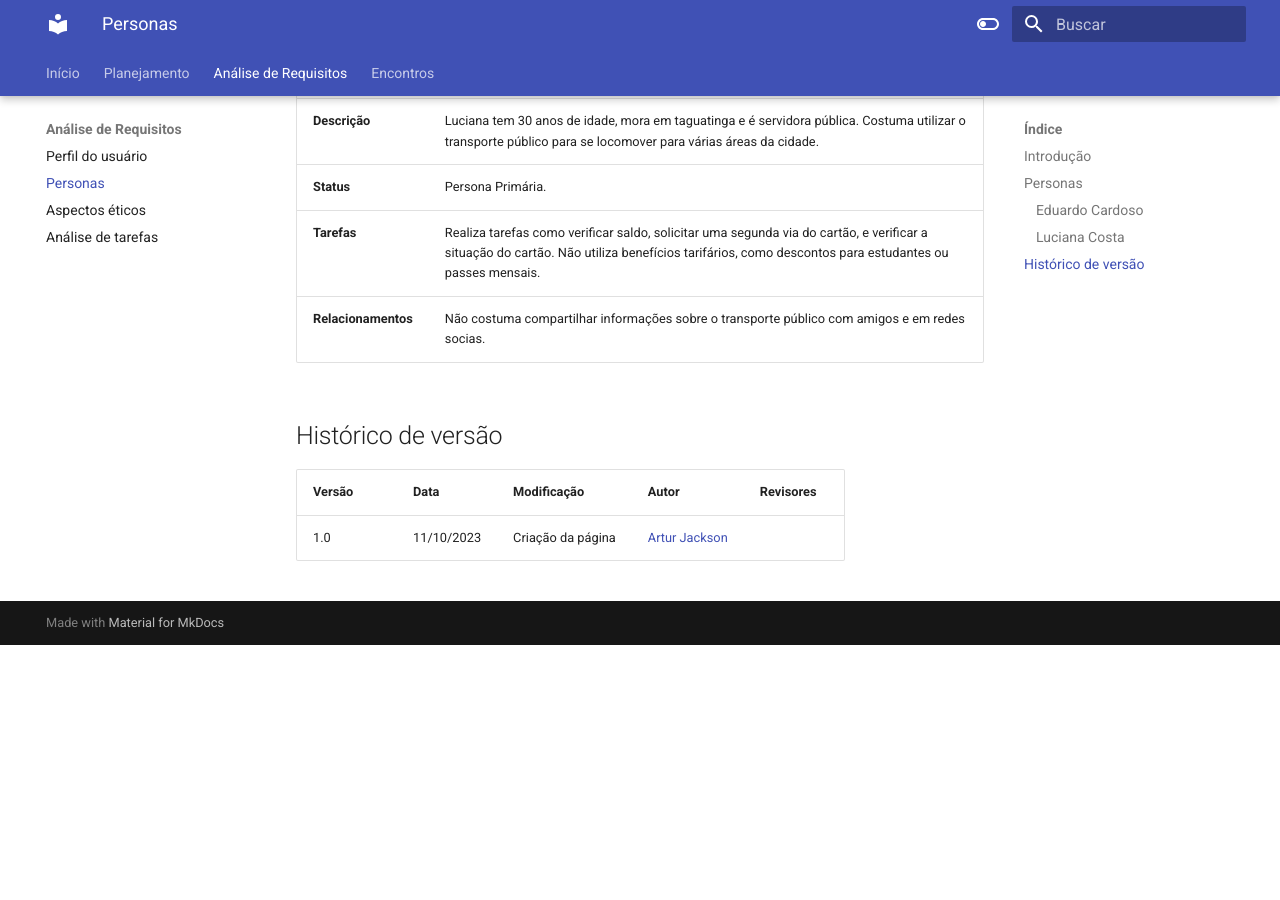
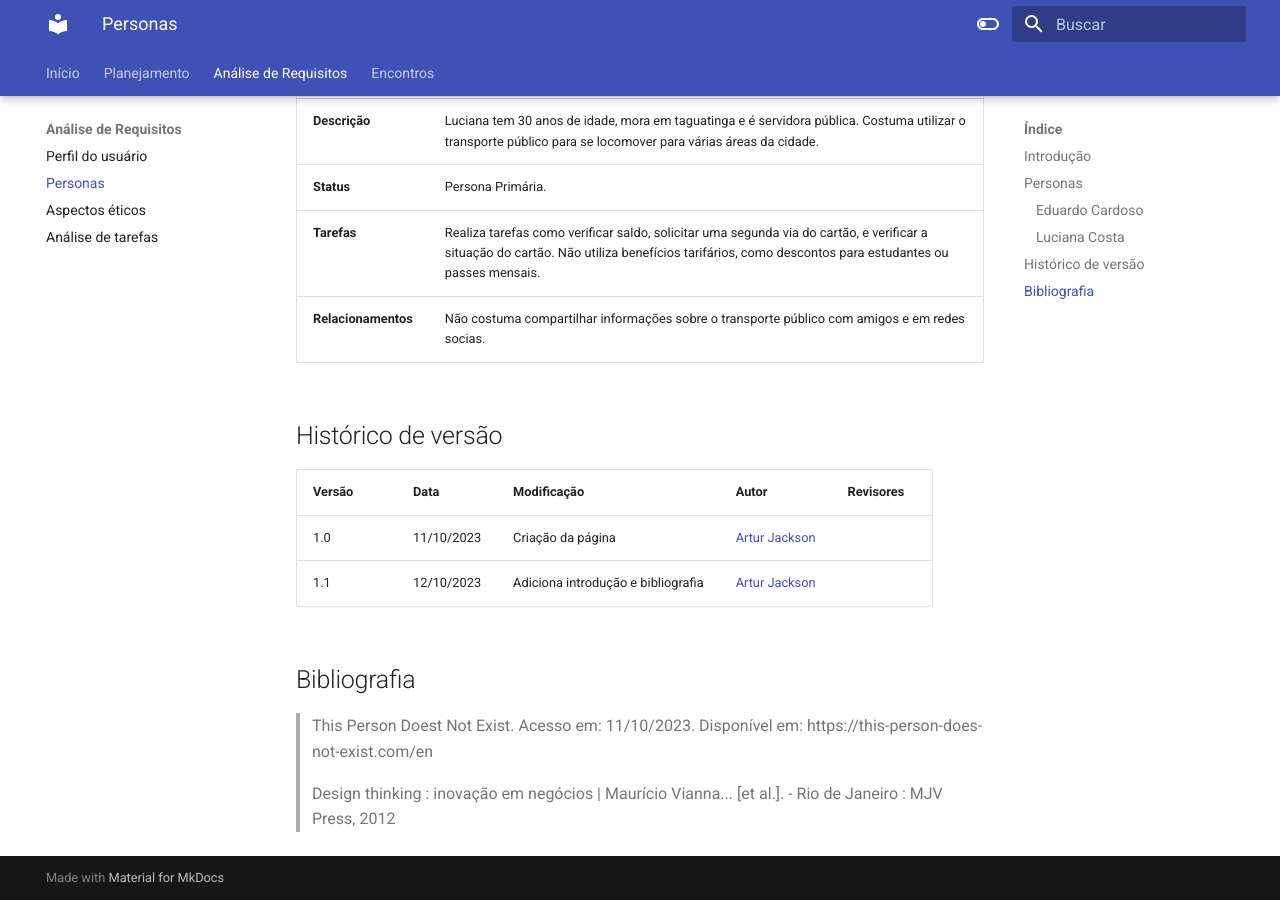
Before and after one commit to Interacao-Humano-Computador/2023.2--BRB-Mobilidade, an MkDocs documentation site: the page built from docs/analiseRequisitos/personas.md, in a window 1280 px wide and 900 px high, scrolled down 1610 px. Built offline with MkDocs 1.6.1 and Material for MkDocs 9.7.7, drawn with Linux system fonts in a browser that asks for light colours; before the commit the page ends 2255 px from its top, so only the background shows below that.

Commit message:
Adiciona bibliografia

```diff
--- a/docs/analiseRequisitos/personas.md
+++ b/docs/analiseRequisitos/personas.md
@@ -31,8 +31,18 @@ Personas são personagens fictcios que buscam representar o cliente ideal atrav
 | **Tarefas**         | Realiza tarefas como verificar saldo, solicitar uma segunda via do cartão, e verificar a situação do cartão. Não utiliza benefícios tarifários, como descontos para estudantes ou passes mensais. |
 | **Relacionamentos** | Não costuma compartilhar informações sobre o transporte público com amigos e em redes socias. |
 
+
+
 ## Histórico de versão
 
 | Versão | Data       | Modificação                             | Autor                         | Revisores                         |
 | ------ | ---------- | --------------------------------------- | ----------------------------- | ----------------------------- |
 |    1.0   |   11/10/2023   |   Criação da página |  [Artur Jackson](https://github.com/artur-jack)| []()|
+|    1.1   |   12/10/2023   |   Adiciona introdução e bibliografia |  [Artur Jackson](https://github.com/artur-jack)| []()|
+
+## Bibliografia
+
+> This Person Doest Not Exist. Acesso em: 11/10/2023. Disponível em: https://this-person-does-not-exist.com/en
+
+> Design thinking : inovação em negócios | Maurício Vianna... [et al.]. -
+Rio de Janeiro : MJV Press, 2012
```
